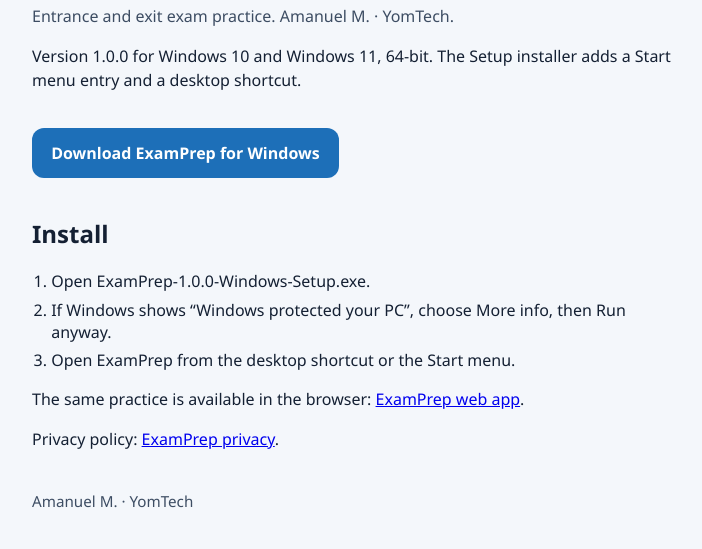
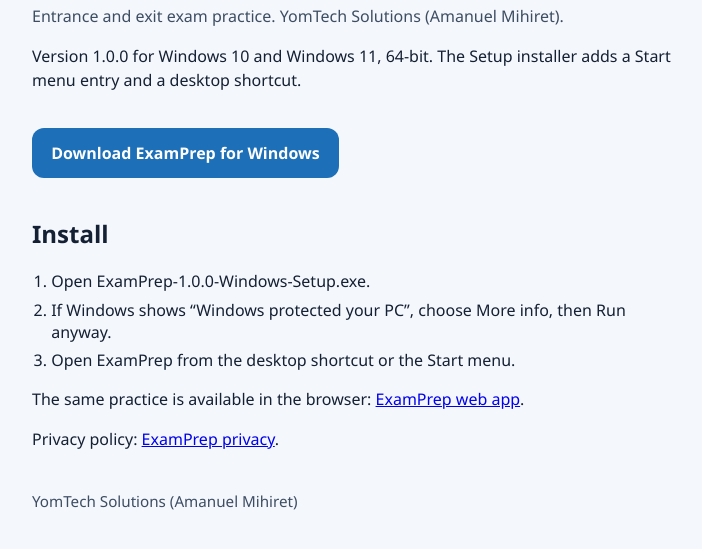
Before and after one commit to Zeaman/ExamPrep-Windows, a plain HTML site: page index.html in a window 1280 px wide. Shown: the part 93-642 px from the top of the page, without its empty margins (288-990 px from the left). Drawn offline with Linux system fonts and the light colour scheme.

Commit message:
Switch public credit to YomTech Solutions.

```diff
--- a/index.html
+++ b/index.html
@@ -4,8 +4,8 @@
   <meta charset="utf-8" />
   <meta name="viewport" content="width=device-width, initial-scale=1" />
   <title>Download ExamPrep for Windows — YomTech</title>
-  <meta name="description" content="Download ExamPrep 1.0.0 for Windows 10 and 11. Entrance and exit exam practice by Amanuel M., YomTech." />
-  <meta name="author" content="Amanuel M., YomTech" />
+  <meta name="description" content="Download ExamPrep 1.0.0 for Windows 10 and 11. Entrance and exit exam practice by YomTech Solutions (Amanuel Mihiret)." />
+  <meta name="author" content="YomTech Solutions (Amanuel Mihiret)" />
   <style>
     :root { color-scheme: light; }
     body {
@@ -41,7 +41,7 @@
 <body>
   <main>
     <h1>ExamPrep for Windows</h1>
-    <p class="publisher">Entrance and exit exam practice. Amanuel M. · YomTech.</p>
+    <p class="publisher">Entrance and exit exam practice. YomTech Solutions (Amanuel Mihiret).</p>
     <p>Version 1.0.0 for Windows 10 and Windows 11, 64-bit. The Setup installer adds a Start menu entry and a desktop shortcut.</p>
     <a class="download" href="https://github.com/Zeaman/ExamPrep-Windows/releases/download/v1.0.0/ExamPrep-1.0.0-Windows-Setup.exe">Download ExamPrep for Windows</a>
     <h2>Install</h2>
@@ -52,7 +52,7 @@
     </ol>
     <p>The same practice is available in the browser: <a href="https://examprep-web-ecru.vercel.app">ExamPrep web app</a>.</p>
     <p>Privacy policy: <a href="https://zeaman.github.io/examprep-privacy/">ExamPrep privacy</a>.</p>
-    <footer>Amanuel M. · YomTech</footer>
+    <footer>YomTech Solutions (Amanuel Mihiret)</footer>
   </main>
 </body>
 </html>
```
Also changed, not shown: 1 other file.
